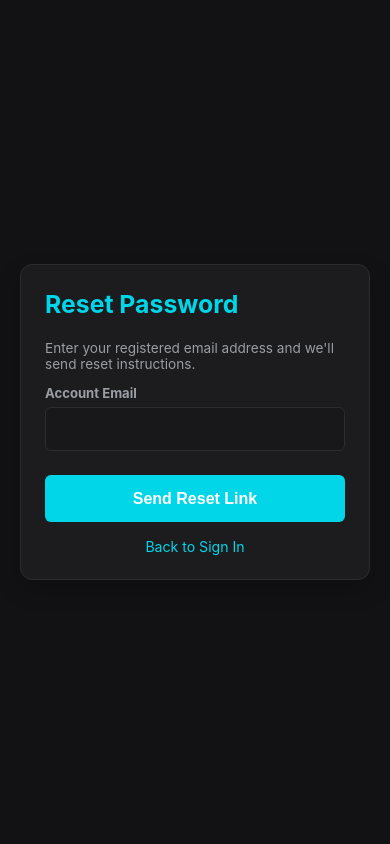
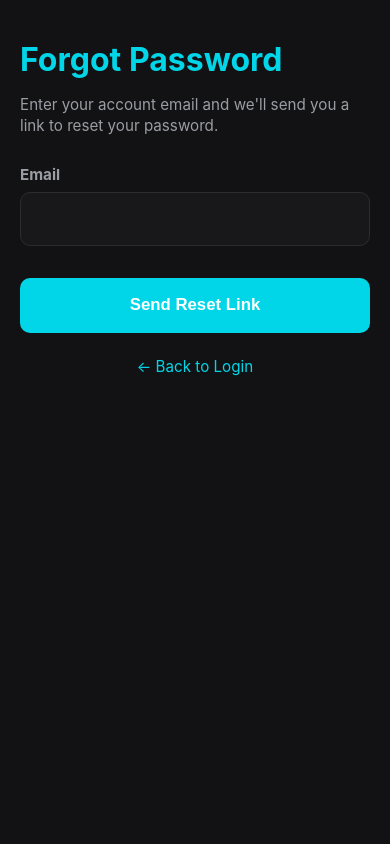
Before and after one commit to dynamixAI/priority-planner-app, a Flask app: page /forgot-password in a window 390 px wide. Run offline with Flask 3, Linux system fonts and the light colour scheme; parts of the project's set-up code (start-up, migrations or seed data) failed here and were passed over.

Commit message:
Mobile-first layout for register, forgot and reset password pages: no card on phones, larger text and inputs, content anchored to top

```diff
--- a/templates/forgot_password.html
+++ b/templates/forgot_password.html
@@ -30,6 +30,7 @@
       --primary: #00d6e8;
       --primary-hover: #00b8c9;
     }
+    * { box-sizing: border-box; }
     body {
       font-family: -apple-system, BlinkMacSystemFont, "Segoe UI", Roboto, sans-serif;
       background: var(--bg);
@@ -52,39 +53,107 @@
       box-shadow: 0 10px 25px rgba(0,0,0,0.2);
       border: 1px solid var(--border);
     }
-    h2 { margin-top: 0; font-size: 1.3rem; color: var(--primary); }
-    p { font-size: 0.85rem; color: var(--subtext); }
-    .form-group { margin-bottom: 1rem; }
+    h2 { margin-top: 0; margin-bottom: 0.5rem; font-size: 1.4rem; color: var(--primary); }
+    p { font-size: 0.85rem; color: var(--subtext); line-height: 1.4; margin-bottom: 1.25rem; }
+
+    .alert-banner {
+      display: none;
+      background: rgba(239, 68, 68, 0.12);
+      border: 1px solid #ef4444;
+      color: #ef4444;
+      padding: 0.65rem 0.85rem;
+      border-radius: 6px;
+      font-size: 0.82rem;
+      margin-bottom: 1.15rem;
+      line-height: 1.4;
+    }
+    .alert-banner.visible { display: block; }
+
+    .form-group { margin-bottom: 0.9rem; }
     label { display: block; font-size: 0.75rem; font-weight: bold; margin-bottom: 0.35rem; color: var(--subtext); }
-    input { width: 100%; box-sizing: border-box; padding: 0.65rem; border-radius: 6px; border: 1px solid var(--border); background: var(--input-bg); color: var(--text); }
+    input {
+      width: 100%;
+      box-sizing: border-box;
+      padding: 0.65rem;
+      border-radius: 6px;
+      border: 1px solid var(--border);
+      background: var(--input-bg);
+      color: var(--text);
+      font-size: 0.85rem;
+    }
     input:focus { outline: none; border-color: var(--primary); }
-    .btn { width: 100%; padding: 0.75rem; border-radius: 6px; background: var(--primary); color: #fff; font-weight: bold; border: none; cursor: pointer; margin-top: 0.5rem; }
+    .btn {
+      width: 100%;
+      padding: 0.75rem;
+      border-radius: 6px;
+      background: var(--primary);
+      color: #fff;
+      font-weight: bold;
+      border: none;
+      cursor: pointer;
+      margin-top: 0.5rem;
+      font-size: 0.9rem;
+    }
     .btn:hover { background: var(--primary-hover); }
     .links { text-align: center; margin-top: 1rem; font-size: 0.8rem; }
     .links a { color: var(--primary); text-decoration: none; }
-      @media (max-width: 420px) {
-      .card { padding: 1.5rem; }
-      h2 { font-size: 1.55rem; }
-      label { font-size: 0.82rem; }
-      input { padding: 0.8rem; font-size: 0.95rem; }
-      .btn { padding: 0.9rem; font-size: 1rem; }
-      .links { font-size: 0.88rem; }
+
+    /* Phone layout: no floating card, no dead space — the screen itself
+       is the form, content anchored near the top, everything sized for a
+       thumb and a hand holding the phone, not a mouse pointer. */
+    @media (max-width: 480px) {
+      body {
+        align-items: flex-start;
+        justify-content: flex-start;
+        padding: 2.5rem 1.25rem;
+      }
+      .card {
+        max-width: none;
+        padding: 0;
+        border: none;
+        box-shadow: none;
+        background: transparent;
+      }
+      h2 { font-size: 2rem; margin-bottom: 0.75rem; }
+      p { font-size: 0.95rem; margin-bottom: 1.75rem; }
+      .form-group { margin-bottom: 1.25rem; }
+      label { font-size: 0.95rem; margin-bottom: 0.5rem; }
+      input {
+        padding: 1rem;
+        font-size: 1.05rem;
+        border-radius: 10px;
+      }
+      .btn {
+        padding: 1.1rem;
+        font-size: 1.05rem;
+        border-radius: 10px;
+        margin-top: 0.75rem;
+      }
+      .links { font-size: 0.95rem; margin-top: 1.5rem; }
     }
   </style>
 </head>
 <body>
   <div class="card">
-    <h2>Reset Password</h2>
-    <p>Enter your registered email address and we'll send reset instructions.</p>
+    <h2>Forgot Password</h2>
+    <p>Enter your account email and we'll send you a link to reset your password.</p>
+
+    <div id="clientError" class="alert-banner"></div>
+    {% with messages = get_flashed_messages() %}
+      {% if messages %}
+        <div class="alert-banner visible">{{ messages[0] }}</div>
+      {% endif %}
+    {% endwith %}
+
     <form method="POST">
       <input type="hidden" name="csrf_token" value="{{ csrf_token() }}">
       <div class="form-group">
-        <label>Account Email</label>
+        <label>Email</label>
         <input type="email" name="email" required>
       </div>
       <button type="submit" class="btn">Send Reset Link</button>
     </form>
-    <div class="links"><a href="/login">Back to Sign In</a></div>
+    <div class="links"><a href="/login">← Back to Login</a></div>
   </div>
 </body>
 </html>
```
Also changed, not shown: templates/register.html (+39 -7 lines), templates/reset_password.html (+35 -8 lines).
